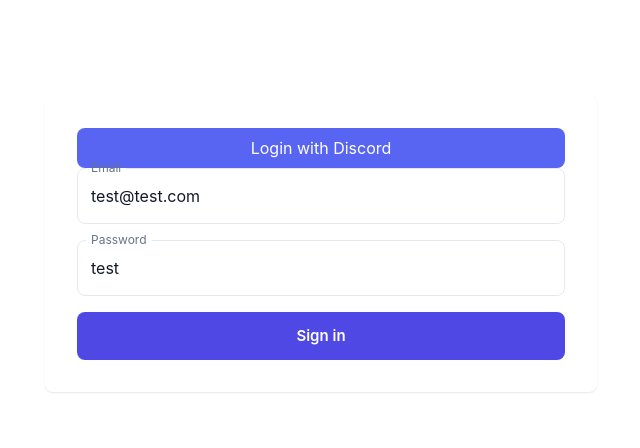
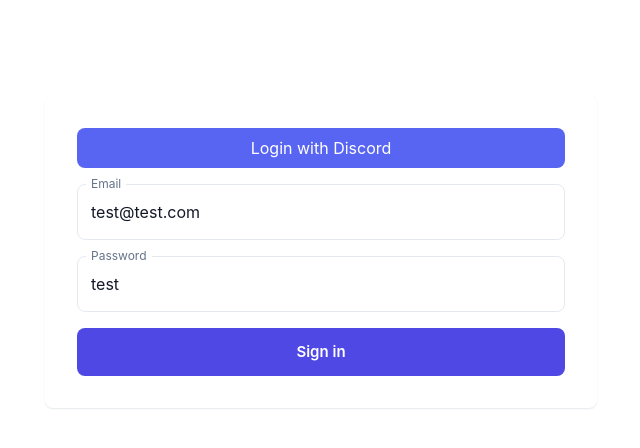
Before and after one commit to idebeijer/roc-proj-aws, a React (Vite) app: page /login in a window 1280 px wide. Shown: the top 448 px of the page, without its empty margins (319-959 px from the left). Built offline with nearby package versions, Linux system fonts and the light colour scheme.

Commit message:
Add padding

```diff
--- a/src/views/auth/Login.jsx
+++ b/src/views/auth/Login.jsx
@@ -56,7 +56,9 @@
     <>
       <Container maxWidth="sm" sx={{ mt: 12 }}>
         <Paper sx={{ p: 4 }}>
-          <LoginDiscord />
+          <Box sx={{ mb: 2 }}>
+            <LoginDiscord />
+          </Box>
           <form onSubmit={formik.handleSubmit}>
             <Box sx={{ display: "flex", flexDirection: "column", gap: 2 }}>
               <TextField
```
